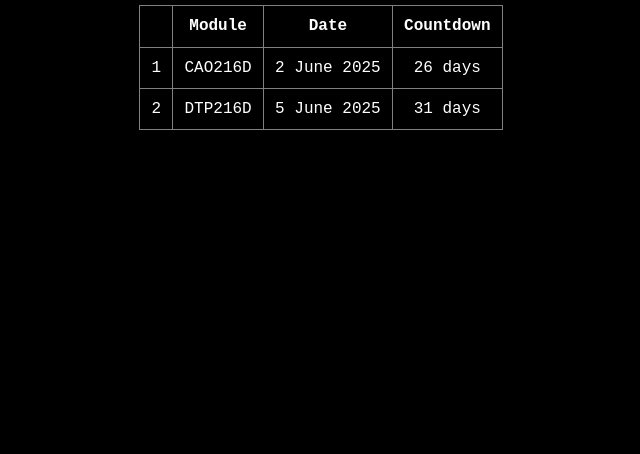
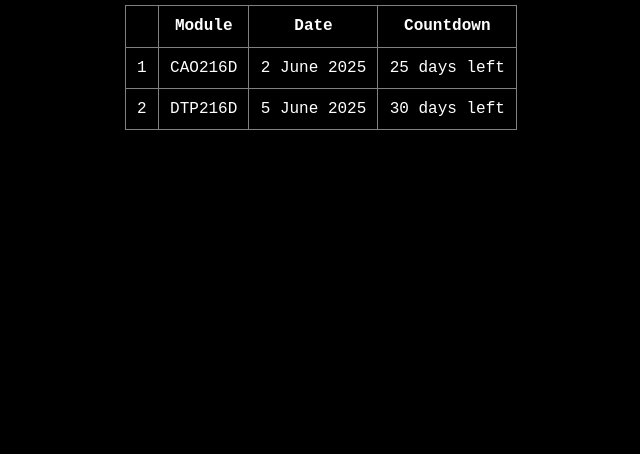
Before and after one commit to Coding-Syndicate/exam-countdown, a plain HTML site: page index.html in a window 1280 px wide. Shown: the part 346-800 px from the top of the page, without its empty margins (319-959 px from the left). Drawn offline with Linux system fonts and the light colour scheme.

Commit message:
added the "left" so it does not just say 31 days

```diff
--- a/index.html
+++ b/index.html
@@ -32,8 +32,8 @@
       </thead>
       <tbody>
         <!--unfortunately there's no possible way to do this unless I suck it up and use react or I just face JS-->
-        <tr><td>1</td><td>CAO216D</td><td>2 June 2025</td><td>26 days</td></tr>
-        <tr><td>2</td><td>DTP216D</td><td>5 June 2025</td><td>31 days</td></tr>
+        <tr><td>1</td><td>CAO216D</td><td>2 June 2025</td><td>25 days left</td></tr>
+        <tr><td>2</td><td>DTP216D</td><td>5 June 2025</td><td>30 days left</td></tr>
       </tbody>
     </table>
   </footer>
```
